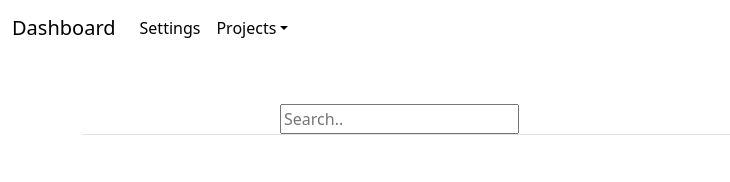
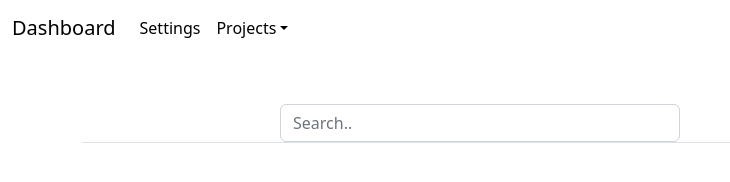
Before and after one commit to ZanMax/homelab-dashboard-extension, a browser extension: page index.html in a window 1280 px wide. Shown: the whole page, without its empty margins (0-730 px from the left). Drawn offline with Linux system fonts and the light colour scheme.

Commit message:
update search styles

```diff
--- a/css/index.css
+++ b/css/index.css
@@ -9,3 +9,6 @@ a:hover, a:active {
 .new-project-button {
     padding: 10px;
 }
+.search{
+    width: 25rem;
+}
--- a/index.html
+++ b/index.html
@@ -36,7 +36,7 @@
             <h2 class="pb-2" id="projectName"></h2>
         </div>
         <div class="col-sm-10 border-bottom">
-            <input type="text" placeholder="Search.." id="search" name="search" class="search">
+            <input type="text" placeholder="Search.." id="search" name="search" class="form-control search">
         </div>
     </div>
     <div class="row row-cols-1 row-cols-sm-2 row-cols-md-3 row-cols-lg-4 g-4 py-5" id="main-container">
```
